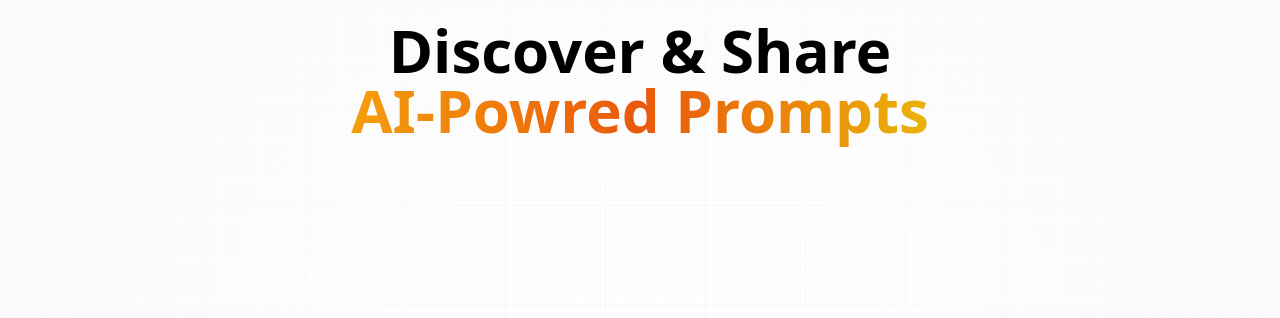
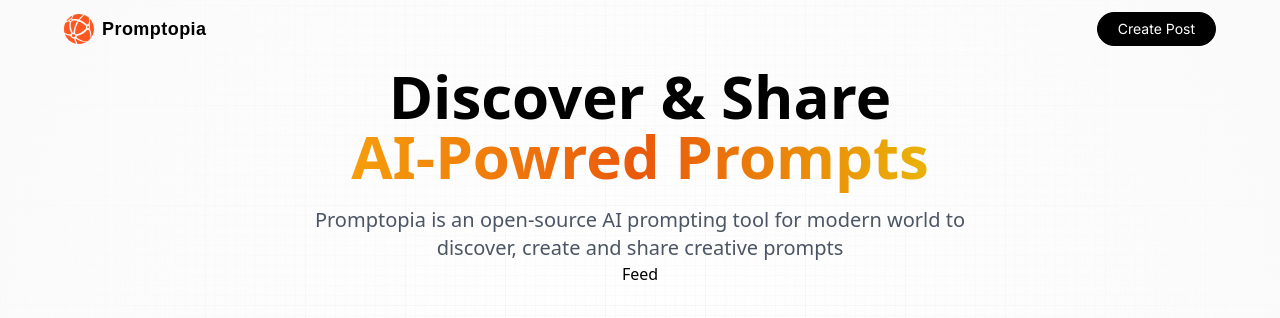
Before and after one commit to MorhafGhziel/project_next_14_ai_prompt_sharing, a Next.js app: page / in a window 1280 px wide. Shown: the top 318 px of the page. Built offline with nearby package versions, Linux system fonts and the light colour scheme.

Commit message:
new changes

```diff
--- a/app/layout.jsx
+++ b/app/layout.jsx
@@ -1,4 +1,7 @@
 import '@styles/globals.css'
+
+import Nav from '@components/Nav'
+import Provider from '@components/Provider'
 
 export const metadata = {
     title: "Propmtopia",
@@ -14,6 +17,7 @@
             </div>
 
             <main className='app'>
+                <Nav />
                 {children}
             </main>
         </body>
--- a/app/page.jsx
+++ b/app/page.jsx
@@ -1,3 +1,4 @@
+import Feed from "@components/Feed"
 
 const Home = () => {
   return (
@@ -8,6 +9,12 @@
             <br className="max-md:hidden"/>
           <span className="orange_gradient text-center"> AI-Powred Prompts</span>
           </h1>
+          <p className="desc text-center">
+            Promptopia is an open-source AI prompting tool for modern world to
+            discover, create and share creative prompts
+          </p>
+
+          <Feed />
         </section>
     </div>
   )
--- /dev/null
+++ b/components/Feed.jsx
@@ -0,0 +1,9 @@
+import React from 'react'
+
+const Feed = () => {
+  return (
+    <div>Feed</div>
+  )
+}
+
+export default Feed
--- /dev/null
+++ b/components/Form.jsx
@@ -0,0 +1,9 @@
+import React from 'react'
+
+const Form = () => {
+  return (
+    <div>Form</div>
+  )
+}
+
+export default Form
--- /dev/null
+++ b/components/Nav.jsx
@@ -0,0 +1,40 @@
+"use client";
+
+import Link from "next/link"
+import Image from "next/image"
+import { useState, useEffect } from 'react'
+import { signIn, signOut, useSession, getProviders} from 'next-auth/react'
+
+const Nav = () => {
+  const isUserLoggedIn = true
+
+  return (
+    <nav className="flex-between w-full mb-26 pt-3">
+      <Link href="/" className="flex gap-2 flex-center" >
+        <Image
+        src="/assets/images/logo.svg"
+        alt="Promptopia Logo"
+        width={30}
+        height={30}
+        className="object-contain"  />
+        <p className="logo_text">Promptopia</p>
+      </Link>
+      {/* Mobile Navgation */}
+      <div className="sm:flex hidden">
+        {isUserLoggedIn ? (
+          <div className="flex gap-3 md:gap-5">
+            <Link href="/create-prompt" className="black_btn">
+            Create Post
+            </Link>
+          </div>
+        ): (
+          <>
+
+          </>
+        )}
+      </div>
+    </nav>
+  )
+}
+
+export default Nav
--- /dev/null
+++ b/components/Profile.jsx
@@ -0,0 +1,9 @@
+import React from 'react'
+
+const Profile = () => {
+  return (
+    <div>Profile</div>
+  )
+}
+
+export default Profile
--- /dev/null
+++ b/components/PromptCard.jsx
@@ -0,0 +1,9 @@
+import React from 'react'
+
+const PromptCard = () => {
+  return (
+    <div>PromptCard</div>
+  )
+}
+
+export default PromptCard
--- /dev/null
+++ b/components/Provider.jsx
@@ -0,0 +1,9 @@
+import React from 'react'
+
+const Provider = () => {
+  return (
+    <div>Provider</div>
+  )
+}
+
+export default Provider
```
